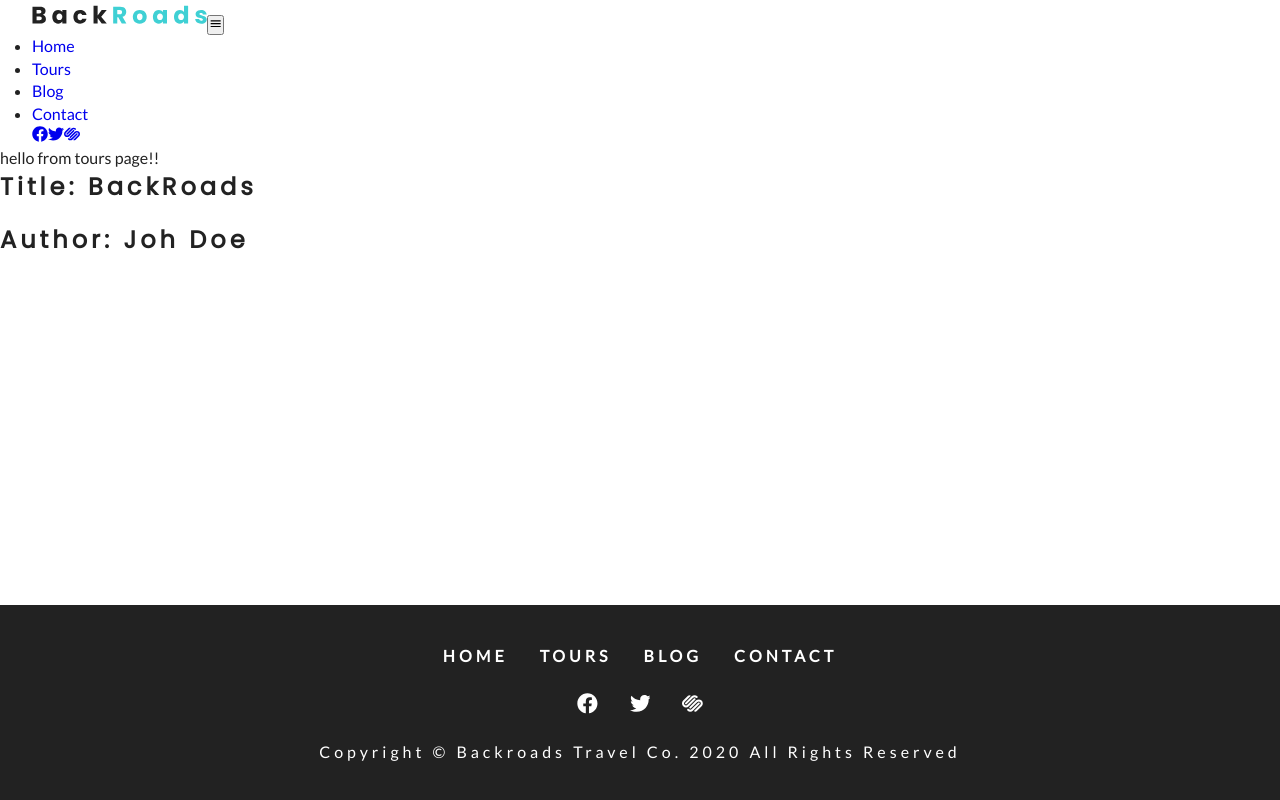
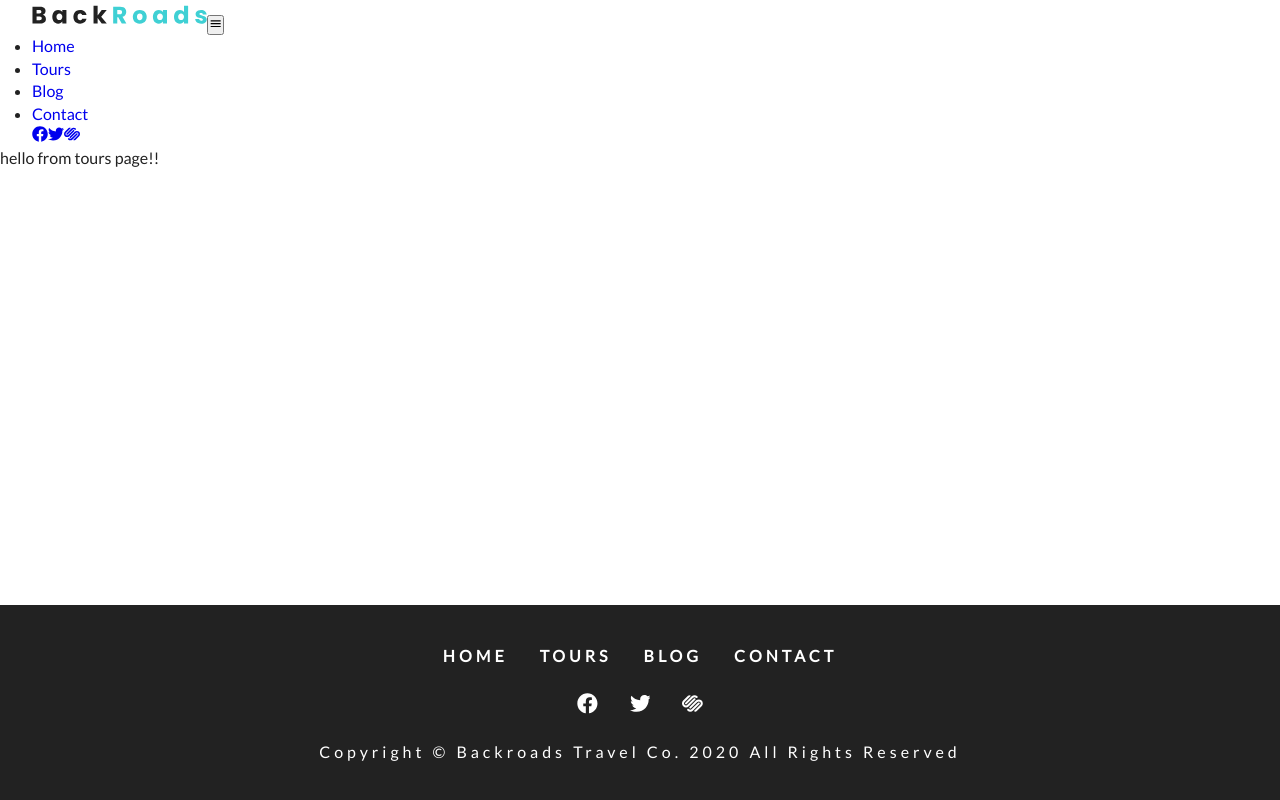
Before and after one commit to geguiluz/backroads-gatsby, a Gatsby site: page /tours in a window 1280 px wide. Built offline with nearby package versions, Linux system fonts and the light colour scheme; Gatsby itself is replaced by a stand-in of ours.

Commit message:
Getting rid of sample code

```diff
--- a/src/pages/tours.js
+++ b/src/pages/tours.js
@@ -1,12 +1,6 @@
 import React from "react"
 import Layout from "../components/Layout"
-import Header from "../examples/RegularHeader"
 
 export default () => {
-  return (
-    <Layout>
-      hello from tours page!!
-      <Header />
-    </Layout>
-  )
+  return <Layout>hello from tours page!!</Layout>
 }
```
